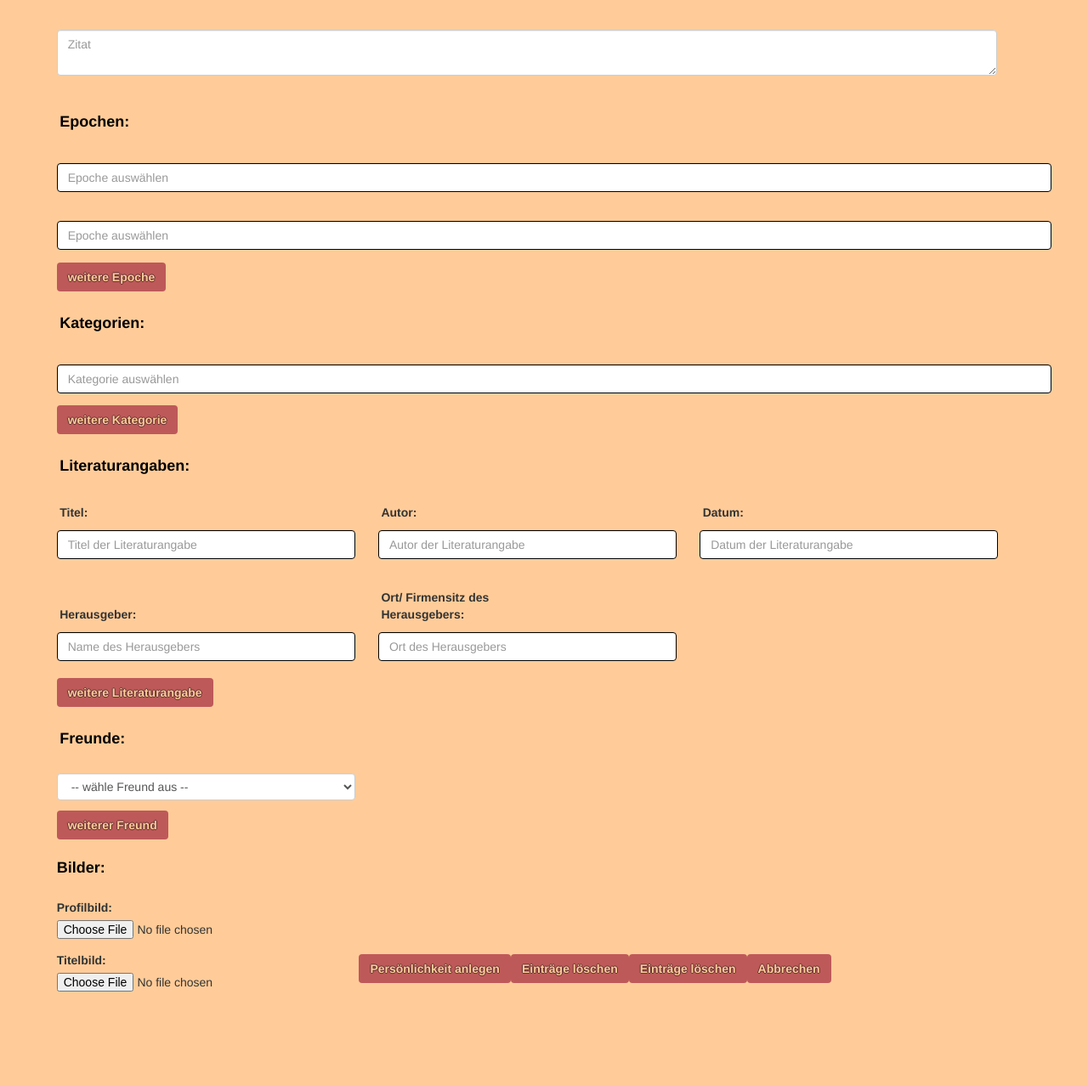
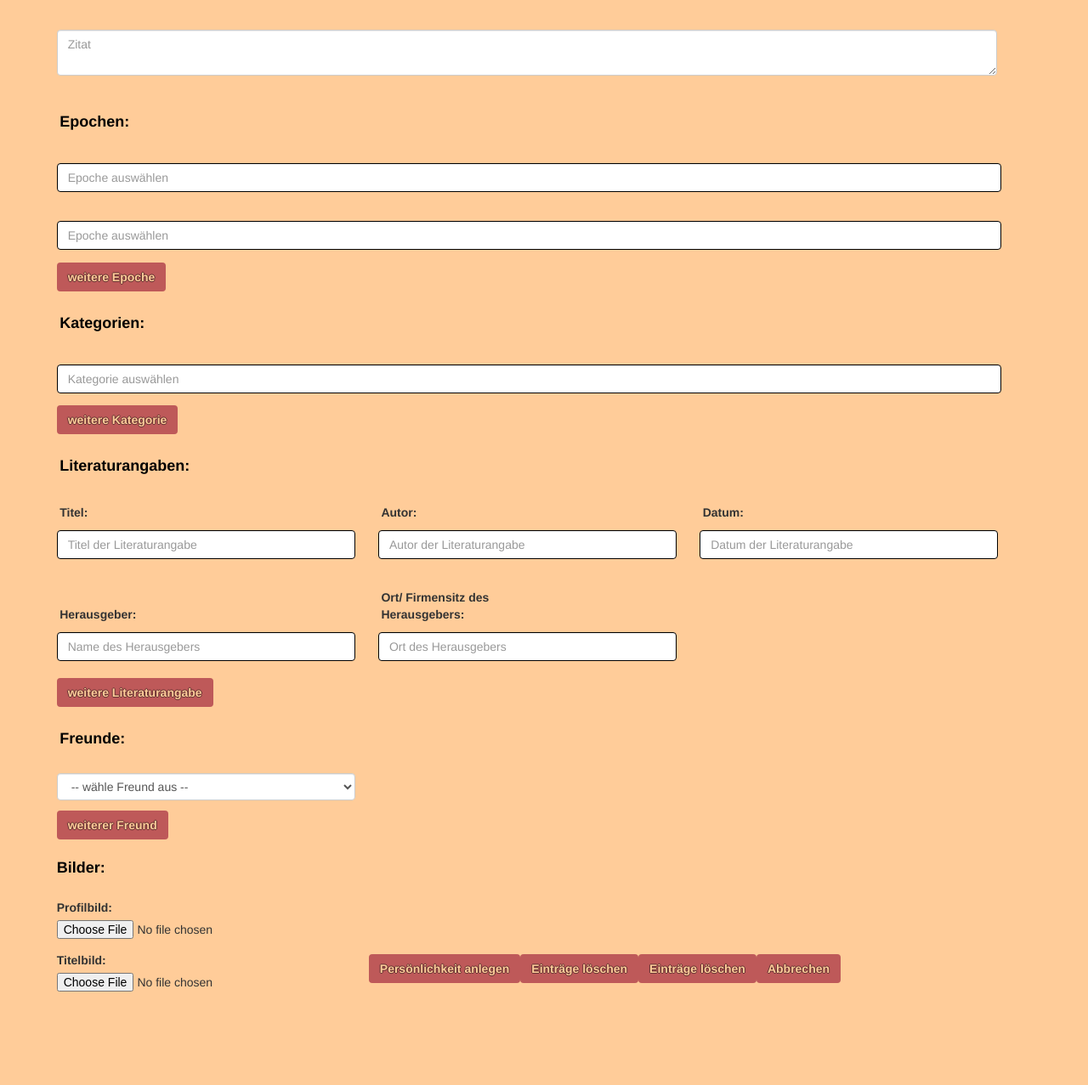
Before and after one commit to Davidmuecke/DigitalesMuseum, a PHP site: page /persoenlichkeit_editor.php?anzEpoche=1 in a window 1280 px wide; the page is wider, and only the part inside the window is pictured. Shown: the part 1293-2570 px from the top of that part at 85% size. Run offline with PHP 8.4, Linux system fonts and the light colour scheme; the visitor is signed in with stand-in values (Sample User, id 1); data comes from the database, SQL or seed files in the repository.

Commit message:
- Width der Input-Felder Epoche auswählen und Kategorie auswählen angepasst

```diff
--- a/css/style.css
+++ b/css/style.css
@@ -4,6 +4,10 @@
 
 
 /* Body */
+html, body {
+    overflox-x: hidden;
+}
+
 body{
     padding-top: 12vh;
     padding-bottom: 15vh;
@@ -539,6 +543,11 @@ footer > div > a:hover {
 }
 /* Ende Glyphicons */
 
+
+.epochen_auswahl, .kategorien_auswahl {
+    max-width: 95%;
+}
+
 /****************************
        I D S
 ****************************/
@@ -625,6 +634,10 @@ footer > div > a:hover {
     margin-left: -17vw;
 }
 
+#btn_anlegen {
+    margin-left: 1%;
+}
+
 #btn_bearbeiten {
     float: right;
     margin-bottom: 0.5%;
--- a/helpers/KachelCreationEngine.php
+++ b/helpers/KachelCreationEngine.php
@@ -162,10 +162,10 @@ class KachelCreationEngine {
         <div class="title_image title_image--32by9" style="background-image:url(<?php echo $titelbild; ?>);">
             <a href = "persoenlichkeit_editor.php?id=<?php echo$id ?>"><button id="btn_bearbeiten" type="submit" class="btn btn_noeffect">Persönlichkeit bearbeiten</button></a>
             <a href = "persoenlichkeit_loeschen.php?id=<?php echo$id ?>">
-                <button id="btn_bearbeiten" type="submit" class="btn">Löschen</button>
+                <button id="btn_bearbeiten" type="submit" class="btn btn_noeffect">Löschen</button>
             </a>
             <a href = "persoenlichkeit_editor.php?id=<?php echo$id ?>">
-                <button id="btn_bearbeiten" type="submit" class="btn">Bearbeiten</button>
+                <button id="btn_bearbeiten" type="submit" class="btn btn_noeffect">Bearbeiten</button>
             </a>
         </div>
         <?php
--- a/persoenlichkeit_editor.php
+++ b/persoenlichkeit_editor.php
@@ -362,7 +362,7 @@ Die eigentliche Registrierung in der Datenbank wird in persoenlichkeit_datenbank
                                     <div id="epoche">
                                         <div class="create create-einzeilig">
                                             <input type="text" value="<?php echo $values["epoche_".$i] ?>" placeholder="Epoche auswählen"
-                                                   id="epochen_auswahl" class="form-control" name="epoche_<?php echo $i ?>" list="epochen">
+                                                   id="epochen_auswahl" class="form-control epochen_auswahl" name="epoche_<?php echo $i ?>" list="epochen">
                                             <datalist id="epochen">
                                                 <?php
                                                 for($j = 0; $j < $anzEpochen; $j++) {
@@ -400,7 +400,7 @@ Die eigentliche Registrierung in der Datenbank wird in persoenlichkeit_datenbank
                             <div id="kategorie">
                                 <div class="create create-einzeilig">
                                     <input type="text" value="<?php echo $values["kategorie_".$i] ?>" placeholder="Kategorie auswählen"
-                                           id="kategorien_auswahl_<?php echo $i ?>" class="form-control" name="kategorie_<?php echo $i ?>" list="kategorien">
+                                           id="kategorien_auswahl_<?php echo $i ?>" class="form-control kategorien_auswahl" name="kategorie_<?php echo $i ?>" list="kategorien">
                                     <datalist id="kategorien">
                                         <?php
                                         for($j = 0; $j < $anzKategorien; $j++) {
```
